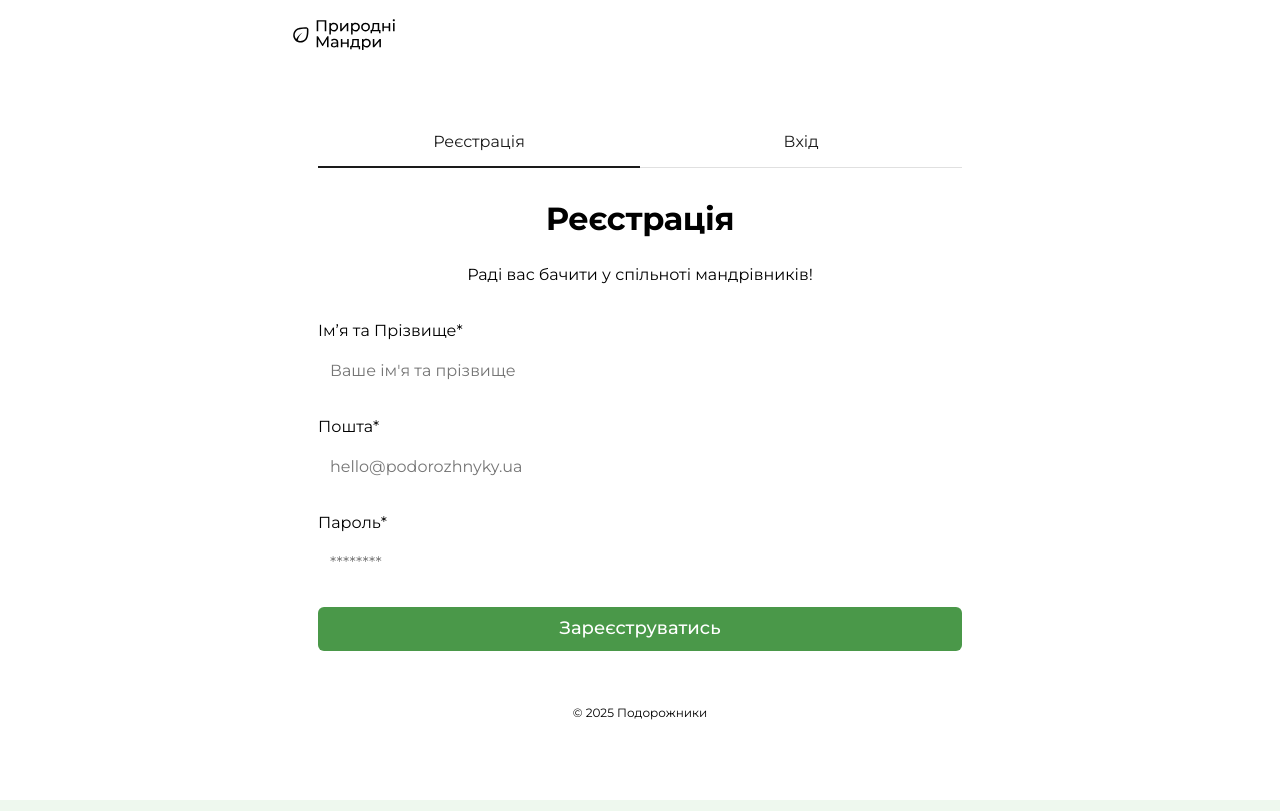
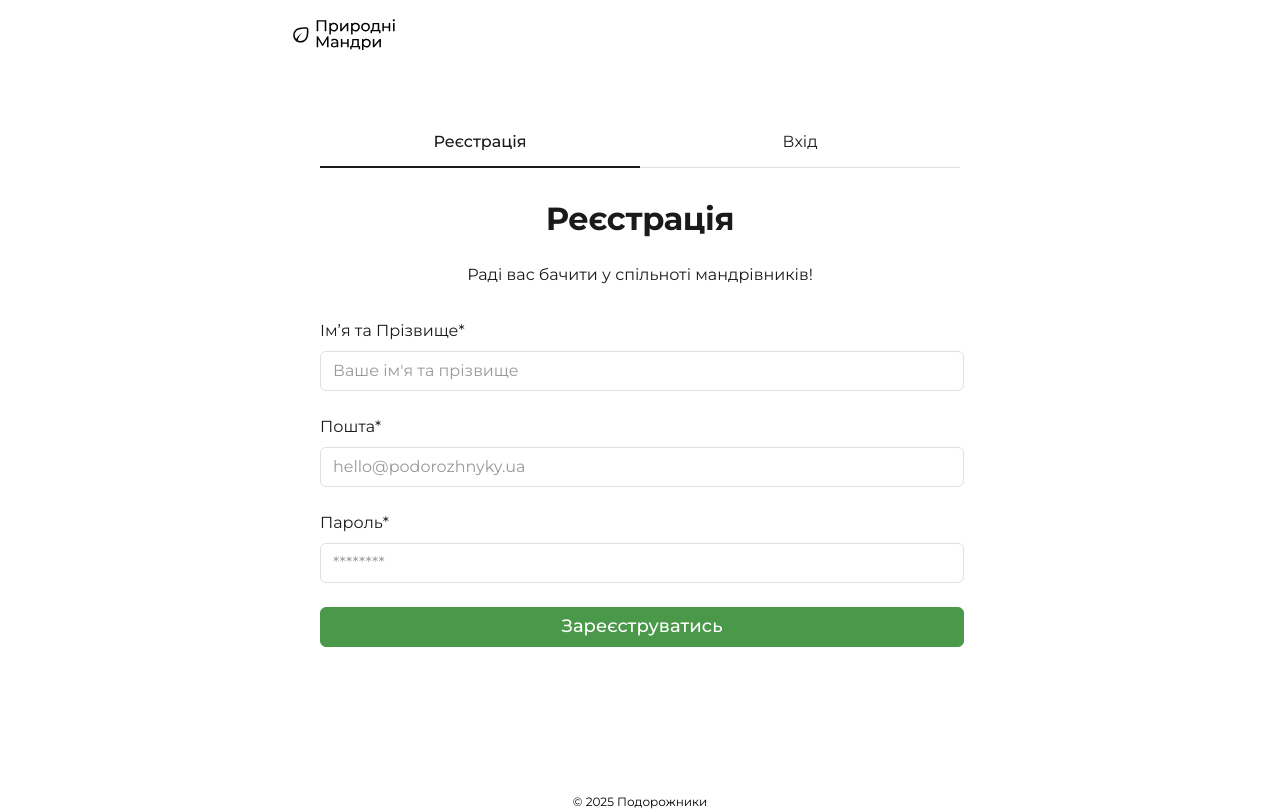
Before and after one commit to alina-hryhorenko/pryrodni-mandry-front, a Next.js app: page /auth/register in a window 1280 px wide. Built offline with nearby package versions, Linux system fonts and the light colour scheme.

Commit message:
done register

```diff
--- a/app/(auth routes)/auth/register/Register.module.css
+++ b/app/(auth routes)/auth/register/Register.module.css
@@ -1,36 +1,21 @@
 .page {
   min-height: 100vh;
   background-color: #ffffff;
-}
-
-.header {
-  padding: 18px 0;
 }
 
 .main {
   width: 100%;
   max-width: 335px;
   margin: 0 auto;
+  padding: 0 20px;
+}
+
+.container {
+  width: 100%;
 }
 
 .authBox {
   width: 100%;
-}
-
-.tabs {
-  display: flex;
-  margin-bottom: 32px;
-}
-
-.tab {
-  font-family: var(--font-family);
-  font-weight: 400;
-  font-size: 16px;
-  line-height: 150%;
-  color: var(--color-scheme-1-text);
-  padding: 12px 24px;
-  width: 167px;
-  text-align: center;
 }
 
 .subtitleAll {
@@ -44,7 +29,7 @@
   line-height: 120%;
   letter-spacing: -0.01em;
   text-align: center;
-  color: var(--color-scheme-1-text);
+  color: var(--color-scheme-1-text, #1a1a1a);
   padding-bottom: 24px;
 }
 
@@ -54,51 +39,18 @@
   font-size: 16px;
   line-height: 150%;
   text-align: center;
-  color: var(--color-scheme-1-text);
-}
-
-.lable {
-  font-family: var(--font-family);
-  font-weight: 400;
-  font-size: 16px;
-  line-height: 150%;
-  color: var(--color-scheme-1-text);
-}
-
-.inputsForm {
-  margin-bottom: 24px;
-}
-
-.input {
-  border: 1px solid var(--opacity-neutral-darkest-15);
-  border-radius: 6px;
-  padding: 8px;
-  width: 100%;
-  height: 40px;
-  background: var(--opacity-transparent);
-}
-
-.button {
-  border: 1px solid var(--color-mantis-dark);
-  border-radius: 6px;
-  padding: 6px 12px;
-  width: 100%;
-  height: 44px;
-  background: var(--color-mantis-dark);
+  color: var(--color-scheme-1-text, #1a1a1a);
 }
 
 @media (min-width: 768px) {
   .main {
-    max-width: 644px;
+    max-width: 704px; /* 768px frame - 32px*2 padding */
+    padding: 0 32px;
   }
 
-  .input {
-    width: 644px;
-    height: 40px;
-  }
-
-  .button {
-    width: 644px;
+  .authBox {
+    max-width: 644px;
+    margin: 0 auto;
   }
 
   .title {
@@ -107,33 +59,21 @@
 }
 
 @media (min-width: 1440px) {
-  .container {
-    max-width: 1440px;
+  .main {
+    max-width: 1312px; /* 1440px frame - 64px*2 padding */
+    padding: 0 64px;
   }
 
-  .main {
-    min-width: 644px;
-  }
-
-  .input {
-    width: 644px;
-    height: 43px;
-  }
-
-  .button {
-    width: 644px;
+  .authBox {
+    max-width: 644px;
+    margin: 0 auto;
   }
 
   .title {
-    font-size: 56px;
+    font-size: 40px;
   }
+
   .subtitle {
     font-size: 20px;
   }
-  .lable {
-    font-size: 18px;
-  }
-  .form {
-    margin-bottom: 111px;
-  }
 }
--- a/components/RegisterPage/AuthFooter/AuthFooter.module.css
+++ b/components/RegisterPage/AuthFooter/AuthFooter.module.css
@@ -1,14 +1,24 @@
 .footer {
+  margin-top: 64px;
+
+  text-align: center;
+
   font-family: var(--font-family);
   font-weight: 400;
   font-size: 12px;
   line-height: 150%;
-  text-align: center;
   color: var(--color-scheme-1-text);
-  margin-top: 0 auto;
 }
+
+@media (min-width: 768px) {
+  .footer {
+    margin-top: 0;
+  }
+}
+
 @media (min-width: 1440px) {
   .footer {
+    margin-top: 0;
     font-size: 16px;
   }
 }
--- a/components/RegisterPage/AuthFooter/AuthFooter.tsx
+++ b/components/RegisterPage/AuthFooter/AuthFooter.tsx
@@ -1,5 +1,5 @@
 import css from './AuthFooter.module.css';
 
 export default function AuthFooter() {
-  return <footer className={css.footer}>© 2025 Подорожники</footer>;
+  return <footer className={css.footer}>&copy; 2025 Подорожники</footer>;
 }
--- a/components/RegisterPage/MainAuthNav/MainAuthNav.module.css
+++ b/components/RegisterPage/MainAuthNav/MainAuthNav.module.css
@@ -4,23 +4,28 @@
   margin-bottom: 32px;
   border-bottom: 1px solid var(--color-scheme-1-border, #e0e0e0);
 }
+
 .tabs {
   padding: 12px 24px;
   text-align: center;
+  text-decoration: none;
+
   font-family: var(--font-family);
   font-weight: 400;
   font-size: 16px;
   line-height: 150%;
   color: var(--color-scheme-1-text, #1a1a1a);
+
   cursor: pointer;
   flex: 1;
-  text-decoration: none;
 
   border-bottom: 2px solid transparent;
   margin-bottom: -1px;
+  transition: border-color 0.2s;
 }
 
 .active {
+  font-weight: 500;
   border-bottom: 2px solid var(--color-scheme-1-text, #1a1a1a);
 }
 
--- a/components/RegisterPage/RegistrationForm/RegistrationForm.module.css
+++ b/components/RegisterPage/RegistrationForm/RegistrationForm.module.css
@@ -1,70 +1,8 @@
-.header {
-  padding: 18px 0 32px;
-}
-.logo {
-  display: block;
-}
-
-.main {
-  max-width: 335px;
-  margin: 0 auto;
-}
-
-.tabs {
-  display: flex;
-  margin-bottom: 32px;
-  border-bottom: 1px solid var(--opacity-neutral-darkest-15);
-}
-
-.tab {
-  flex: 1;
-  padding: 12px 0;
-
-  text-align: center;
-  text-decoration: none;
-
-  font-family: var(--font-family);
-  font-size: 16px;
-  font-weight: 400;
-  line-height: 150%;
-
-  color: var(--color-scheme-1-text);
-}
-
-.active {
-  border-bottom: 2px solid var(--color-scheme-1-text);
-}
-
-.hero {
-  margin-bottom: 32px;
-}
-
-.title {
-  margin-bottom: 24px;
-
-  font-family: var(--font-family);
-  font-weight: 700;
-  font-size: 28px;
-  line-height: 120%;
-  letter-spacing: -0.01em;
-  text-align: center;
-
-  color: var(--color-scheme-1-text);
-}
-
-.subtitle {
-  font-family: var(--font-family);
-  font-size: 16px;
-  line-height: 150%;
-  text-align: center;
-
-  color: var(--color-scheme-1-text);
-}
-
 .form {
   display: flex;
   flex-direction: column;
   gap: 24px;
+  margin-bottom: 32px;
 }
 
 .label {
@@ -73,81 +11,132 @@
   gap: 8px;
 
   font-family: var(--font-family);
+  font-weight: 400;
   font-size: 16px;
   line-height: 150%;
-
-  color: var(--color-scheme-1-text);
+  color: var(--color-scheme-1-text, #1a1a1a);
 }
 
+/* ===== INPUT: default / focus / error / success ===== */
 .input {
   width: 100%;
   height: 40px;
 
   padding: 8px 12px;
 
-  border: 1px solid var(--opacity-neutral-darkest-15);
+  border: 1px solid var(--color-scheme-1-border, #e0e0e0);
   border-radius: 6px;
-
   background: transparent;
 
   font-family: var(--font-family);
+  font-weight: 400;
   font-size: 16px;
+  line-height: 150%;
+  color: var(--color-scheme-1-text, #1a1a1a);
 
   outline: none;
+  transition: border-color 0.2s;
 }
 
-.input:placeholder {
-  color: var(--opacity-neutral-darkest-60);
+.input::placeholder {
+  color: var(--opacity-neutral-darkest-60, #999999);
 }
 
 .input:focus {
-  border-color: var(--color-mantis-dark);
+  border-color: var(--color-mantis-dark, #4c9a2a);
 }
 
+.inputError {
+  border-color: var(--color-error, #e5484d);
+}
+
+.inputError:focus {
+  border-color: var(--color-error, #e5484d);
+}
+
+.inputSuccess {
+  border-color: var(--color-mantis-dark, #4c9a2a);
+}
+
+.error {
+  margin-top: 4px;
+
+  font-family: var(--font-family);
+  font-weight: 400;
+  font-size: 14px;
+  line-height: 140%;
+  color: var(--color-error, #e5484d);
+}
+
+/* ===== BUTTON ===== */
 .button {
   width: 100%;
   height: 44px;
 
-  border: none;
+  border: 1px solid var(--color-mantis-dark, #4c9a2a);
   border-radius: 6px;
-
-  background: var(--color-mantis-dark);
+  background: var(--color-mantis-dark, #4c9a2a);
 
   font-family: var(--font-family);
+  font-weight: 500;
   font-size: 18px;
-  font-weight: 500;
-
-  color: #fff;
+  line-height: 150%;
+  color: #ffffff;
 
   cursor: pointer;
-
-  transition: background 0.3s;
+  transition:
+    background 0.2s,
+    border-color 0.2s;
 }
 
 .button:hover,
 .button:focus {
-  background: var(--color-mantis-lighter);
-  color: var(--color-scheme-2-text);
+  background: var(--color-mantis-lighter, #6bb84a);
+  border-color: var(--color-mantis-lighter, #6bb84a);
 }
 
-.footer {
-  margin-top: 64px;
+.button:disabled {
+  opacity: 0.6;
+  cursor: not-allowed;
+}
 
-  text-align: center;
+/* ===== TABLET / DESKTOP: інпут шириною 644px за специфікацією ===== */
+@media (min-width: 768px) {
+  .input,
+  .button {
+    width: 644px;
+    height: 40px;
+  }
 
-  font-family: var(--font-family);
-  font-size: 12px;
+  .form {
+    margin-bottom: 0;
+  }
 
-  color: var(--opacity-neutral-darkest-60);
+  .button {
+    margin-bottom: 146px;
+  }
 }
-.form {
-  margin-bottom: 53px;
-}
+
 @media (min-width: 1440px) {
   .label {
     font-size: 18px;
   }
+
+  .input,
+  .button {
+    width: 644px;
+    height: 43px;
+  }
+
+  .input {
+    font-size: 18px;
+  }
+
   .form {
+    margin-bottom: 0;
+  }
+
+  .button {
     margin-bottom: 111px;
   }
 }
--- a/components/RegisterPage/RegistrationForm/RegistrationForm.tsx
+++ b/components/RegisterPage/RegistrationForm/RegistrationForm.tsx
@@ -24,56 +24,51 @@ export default function RegistrationForm() {
   const [loading, setLoading] = useState(false);
 
   const handleSubmit = async (values: object) => {
-    console.log('ФОРМА ВІДПРАВЛЕНА:', values);
     setLoading(true);
-
     await axios.post('/api/register', values);
-
     router.push('/');
-
     setLoading(false);
   };
 
   return (
     <Formik
-      initialValues={{
-        name: '',
-        email: '',
-        password: '',
-      }}
+      initialValues={{ name: '', email: '', password: '' }}
       validationSchema={schema}
       onSubmit={handleSubmit}
     >
+      {({ errors, touched }) => (
         <Form className={styles.form}>
           <label className={styles.label}>
             Ім’я та Прізвище*
             <Field
-            className={styles.input}
+              className={`${styles.input} ${errors.name && touched.name ? styles.inputError : ''}`}
               name="name"
               placeholder="Ваше ім'я та прізвище"
             />
-          <ErrorMessage name="name" component="div" className={styles.error} />
+            <ErrorMessage name="name" component="p" className={styles.error} />
           </label>
+
           <label className={styles.label}>
             Пошта*
             <Field
-            className={styles.input}
+              className={`${styles.input} ${errors.email && touched.email ? styles.inputError : ''}`}
               name="email"
               placeholder="hello@podorozhnyky.ua"
             />
-          <ErrorMessage name="email" component="div" className={styles.error} />
+            <ErrorMessage name="email" component="p" className={styles.error} />
           </label>
+
           <label className={styles.label}>
             Пароль*
             <Field
-            className={styles.input}
+              className={`${styles.input} ${errors.password && touched.password ? styles.inputError : ''}`}
               name="password"
               type="password"
               placeholder="********"
             />
             <ErrorMessage
               name="password"
-            component="div"
+              component="p"
               className={styles.error}
             />
           </label>
@@ -82,6 +77,7 @@ export default function RegistrationForm() {
             {loading ? 'Завантаження...' : 'Зареєструватись'}
           </button>
         </Form>
+      )}
     </Formik>
   );
 }
```
Lines whose indentation alone changed are shown as unchanged.
